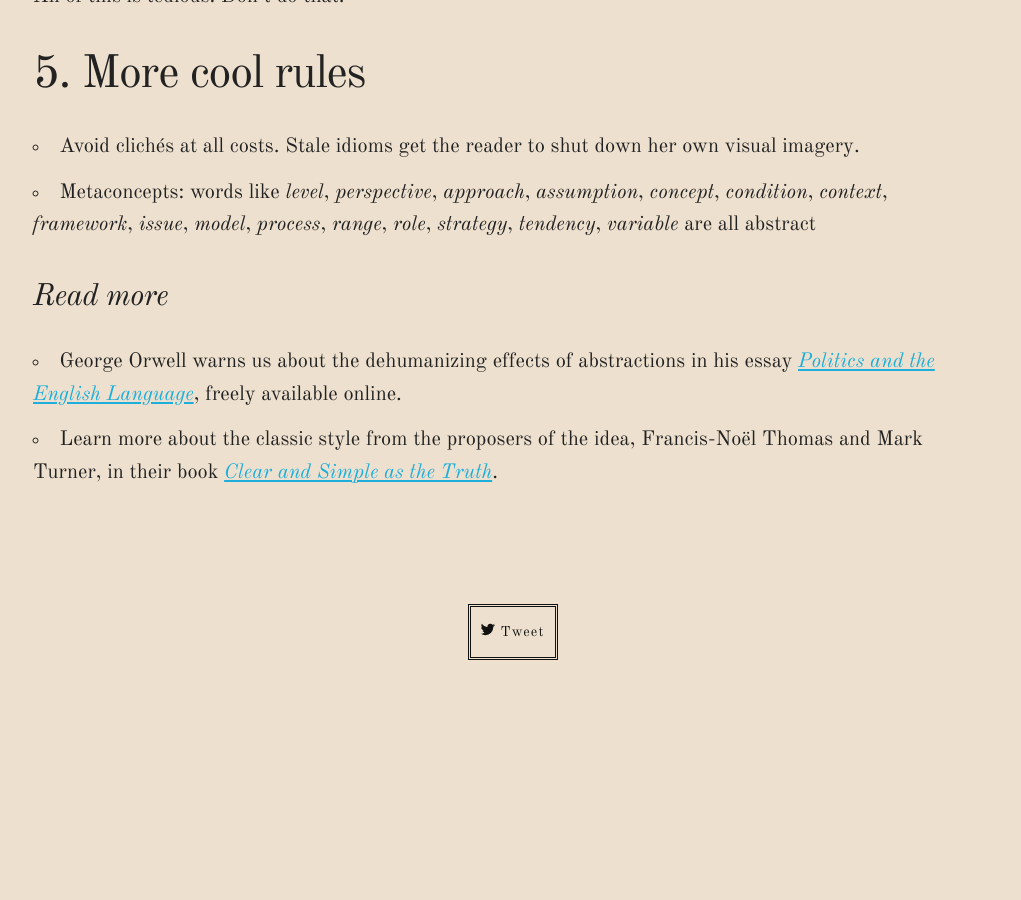
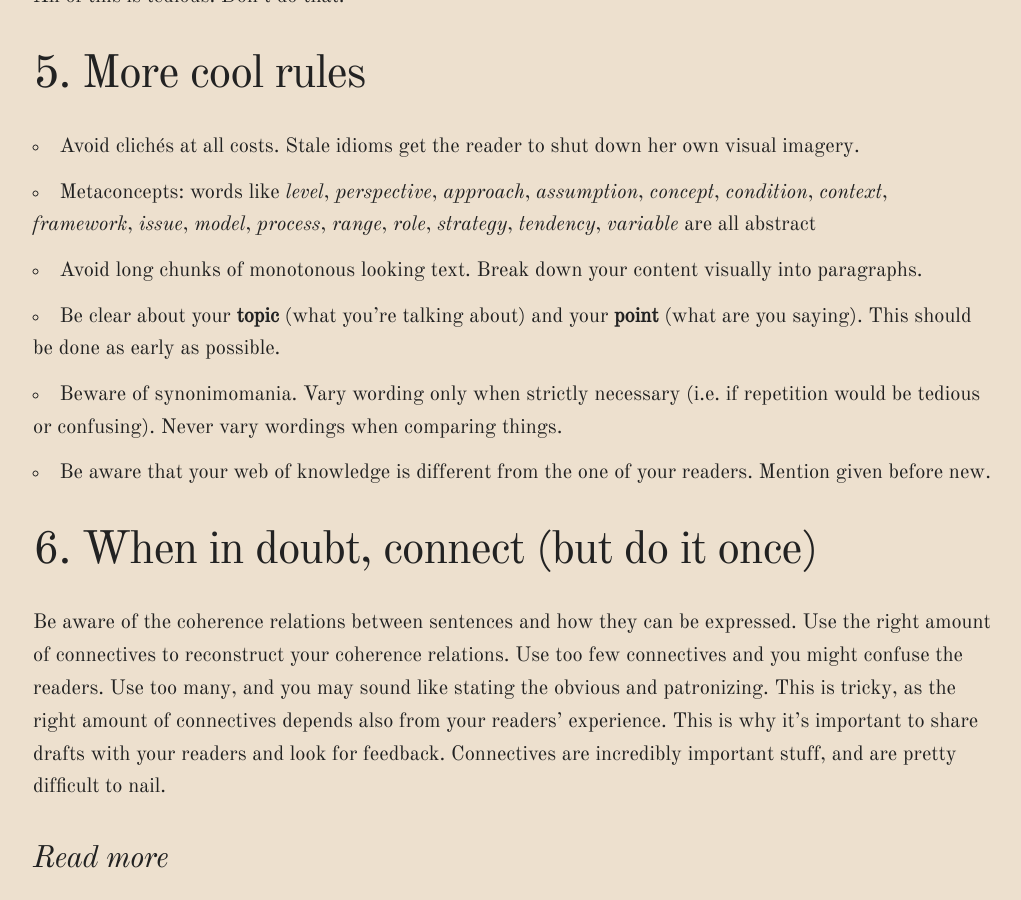
Before and after one commit to mrzool/good-writing, a Jekyll site: the page built from index.md, in a window 1280 px wide and 900 px high, scrolled down 1793 px. Shown: the whole window, without its empty margins (127-1148 px from the left). Built offline with Jekyll 4.4.1, drawn with Linux system fonts in a browser that asks for light colours; before the commit the page ends 2542 px from its top, so only the background shows below that.

Commit message:
Add content

```diff
--- a/index.md
+++ b/index.md
@@ -37,6 +37,19 @@ All of this is tedious. Don't do that.
 
 - Avoid clichés at all costs. Stale idioms get the reader to shut down her own visual imagery.
 - Metaconcepts: words like *level*, *perspective*, *approach*, *assumption*, *concept*, *condition*, *context*, *framework*, *issue*, *model*, *process*, *range*, *role*, *strategy*, *tendency*, *variable* are all abstract
+- Avoid long chunks of monotonous looking text. Break down your content visually
+into paragraphs.
+- Be clear about your **topic** (what you're talking about) and your **point**
+(what are you saying). This should be done as early as possible.
+- Beware of synonimomania. Vary wording only when strictly necessary (i.e. if
+repetition would be tedious or confusing). Never vary wordings when comparing
+things.
+- Be aware that your web of knowledge is different from the one of your readers.
+Mention given before new.
+
+### 6. When in doubt, connect (but do it once)
+Be aware of the coherence relations between sentences and how they can be expressed. Use the right amount of connectives to reconstruct your coherence relations. Use too few connectives and you might confuse the readers. Use too many, and you may sound like stating the obvious and patronizing. This is tricky, as the right amount of connectives depends also from your readers' experience. This is why it's important to share drafts with your readers and look for feedback. Connectives are incredibly important stuff, and are pretty difficult to nail.
+
 
 ##### *Read more*
 
```
